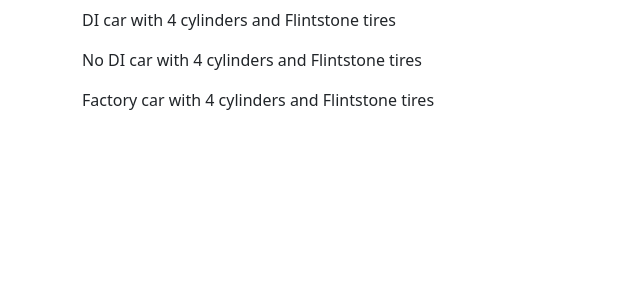
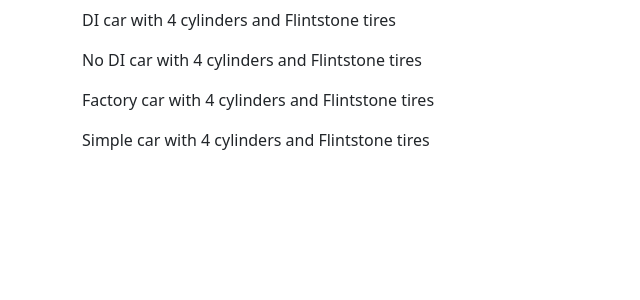
Before and after one commit to cristiancajiaos/car-component, an Angular app: page / in a window 1280 px wide. Shown: the top 300 px of the page, without its empty margins (0-640 px from the left). Built offline with nearby package versions, Linux system fonts and the light colour scheme.

Commit message:
Creado método simpleCar()

```diff
--- /dev/null
+++ b/src/app/car/car-creations.ts
@@ -0,0 +1,8 @@
+import { Car, Engine, Tires } from './car';
+
+/* Ejemplo 1: simpleCar() */
+export function simpleCar() {
+  let car = new Car(new Engine(), new Tires());
+  car.description = 'Simple';
+  return car;
+}
--- a/src/app/car/car.component.html
+++ b/src/app/car/car.component.html
@@ -1,3 +1,4 @@
 <p>{{car.drive()}}</p>
 <p>{{noDiCar.drive()}}</p>
 <p>{{factoryCar.drive()}}</p>
+<p>{{simpleCar.drive()}}</p>
--- a/src/app/car/car.component.ts
+++ b/src/app/car/car.component.ts
@@ -2,6 +2,7 @@
 import { CarNoDi } from './car-no-di';
 import { Component, OnInit } from '@angular/core';
 import { Car, Engine, Tires } from './car';
+import { simpleCar } from './car-creations';
 
 @Component({
   selector: 'app-car',
@@ -16,6 +17,9 @@
   /* Clase FactoryCar */
   factoryCar = (new CarFactory).createCar();
 
+  /* simpleCar a partir de clase Car */
+  simpleCar = simpleCar();
+
   constructor(
     public car: Car
   ) { }
```
